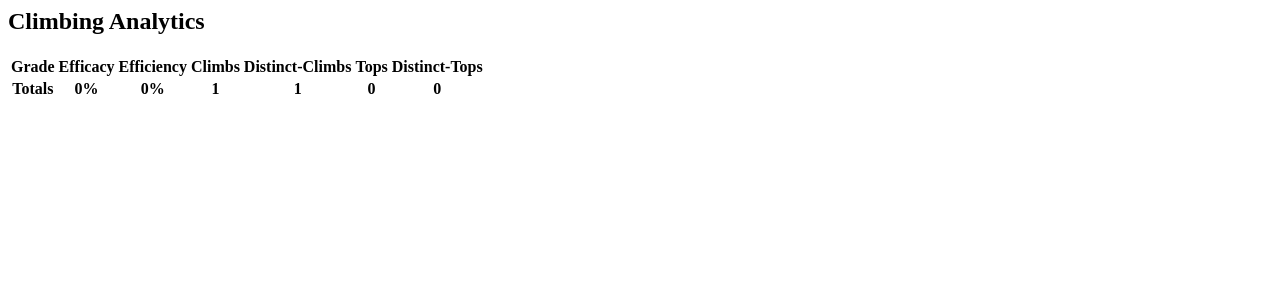
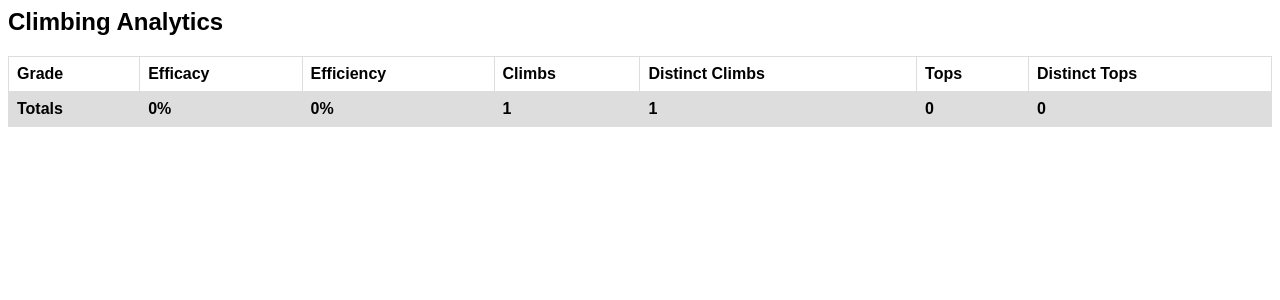
Before and after one commit to Luigian/Climbing_Tracker_Website, a PHP site: page /analytics.php in a window 1280 px wide. Shown: the top 300 px of the page. Run offline with PHP 8.4, Linux system fonts and the light colour scheme; tables that the repository leaves empty or names only in its code hold one stand-in row (values such as "Sample post"); lists and menus that the app fills with data are empty.

Commit message:
d11: basic frontend design

```diff
--- a/analytics.php
+++ b/analytics.php
@@ -3,7 +3,22 @@
 <head>
 	<title>Climbing Analytics</title>
 	<style>
-	</style>
+table, h2
+	{
+		font-family: arial, sans-serif;
+		border-collapse: collapse;
+		width: 100%;
+	}
+	td, th
+	{
+		border: 1px solid #dddddd;
+		text-align: left;
+		padding: 8px;
+	}
+	tr:nth-child(even)
+	{
+		background-color: #dddddd;
+	}	</style>
 </head>
 
 <body>
@@ -14,9 +29,9 @@
 			<th>Efficacy</th>
 			<th>Efficiency</th>
 			<th>Climbs</th>
-			<th>Distinct-Climbs</th>
+			<th>Distinct Climbs</th>
 			<th>Tops</th>
-			<th>Distinct-Tops</th>
+			<th>Distinct Tops</th>
 		</tr>
 	<?php
 	$gr = array("5.8", "5.9", "5.10a", "5.10b", "5.10c", "5.10d", "5.11a", "5.11b", "5.11c",
```
Also changed, not shown: add.php (+15 -5 lines), history.php (+25 -5 lines).
